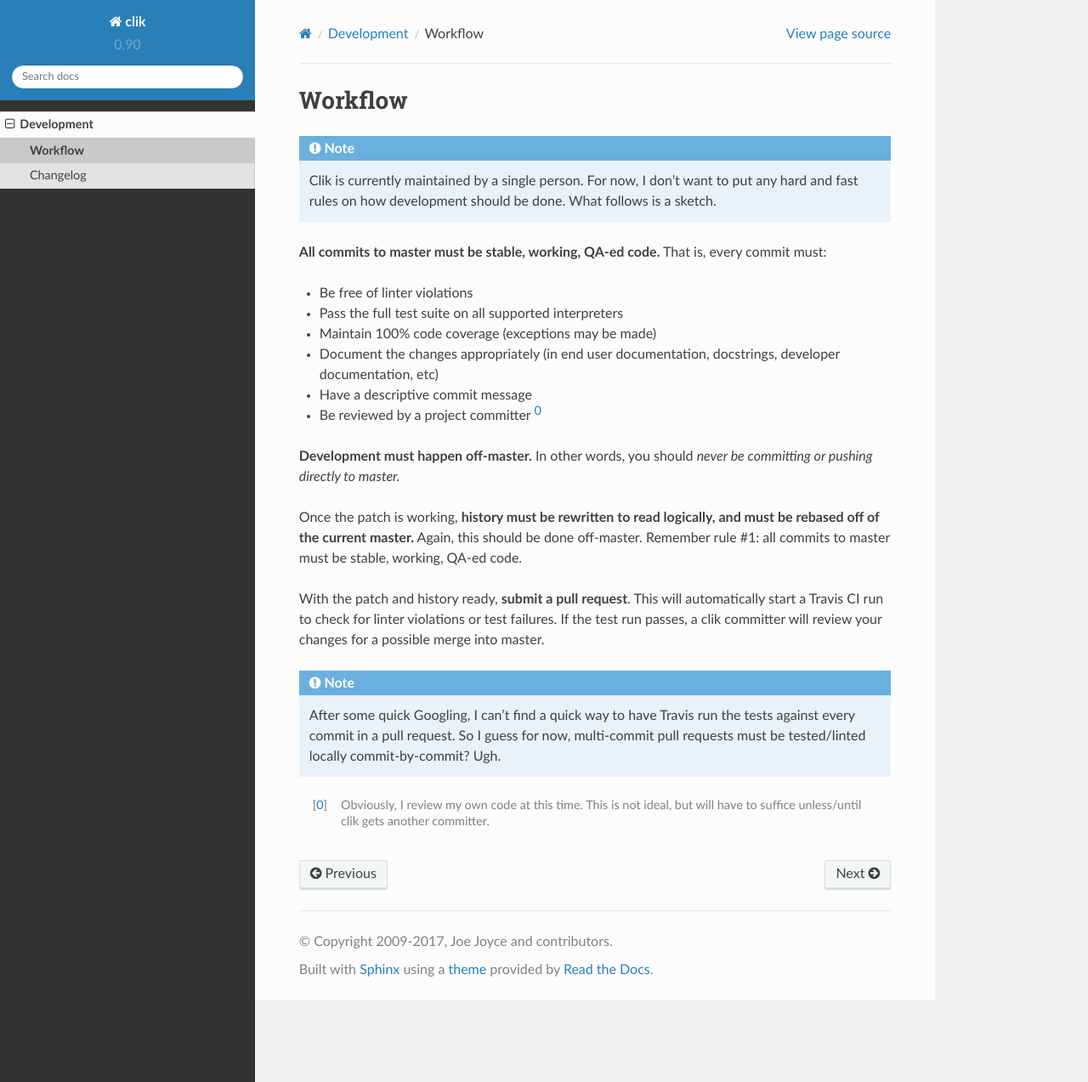
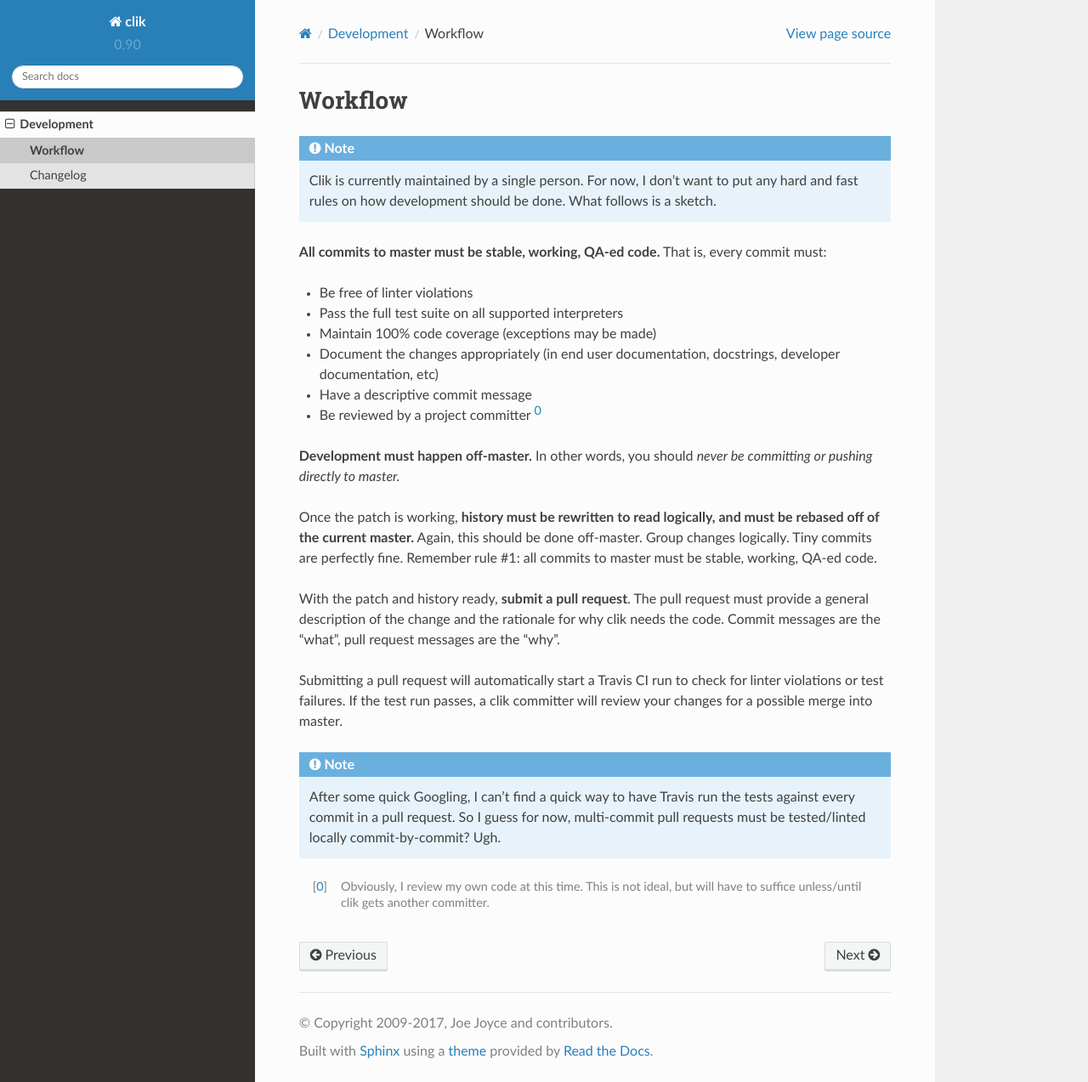
Before and after one commit to decafjoe/clik, a Sphinx documentation site: the page built from doc/development/workflow.rst, in a window 1280 px wide and 1273 px high. Shown: the whole window at 85% size. Built offline with Sphinx 7.4.7 and the Read the Docs theme 2.0.0, drawn with Linux system fonts in a browser that asks for light colours.

Commit message:
Clarifies workflow documentation a bit.

```diff
--- a/doc/development/workflow.rst
+++ b/doc/development/workflow.rst
@@ -25,13 +25,19 @@ is, every commit must:
 
 Once the patch is working, **history must be rewritten to read
 logically, and must be rebased off of the current master.** Again,
-this should be done off-master. Remember rule #1: all commits to
-master must be stable, working, QA-ed code.
+this should be done off-master. Group changes logically. Tiny commits
+are perfectly fine. Remember rule #1: all commits to master must be
+stable, working, QA-ed code.
 
-With the patch and history ready, **submit a pull request**. This will
-automatically start a Travis CI run to check for linter violations or
-test failures. If the test run passes, a clik committer will review
-your changes for a possible merge into master.
+With the patch and history ready, **submit a pull request**. The pull
+request must provide a general description of the change and the
+rationale for why clik needs the code. Commit messages are the "what",
+pull request messages are the "why".
+
+Submitting a pull request will automatically start a Travis CI run to
+check for linter violations or test failures. If the test run passes,
+a clik committer will review your changes for a possible merge into
+master.
 
 .. note::
 
```
